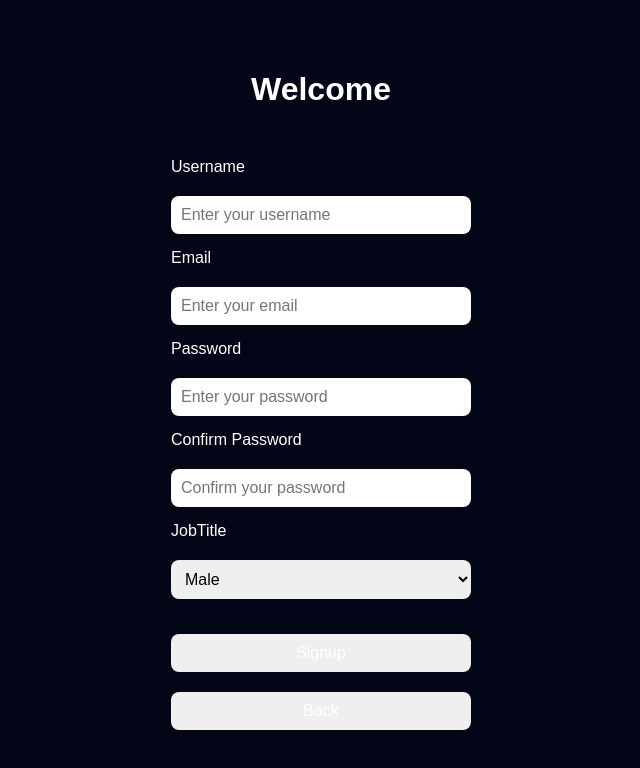
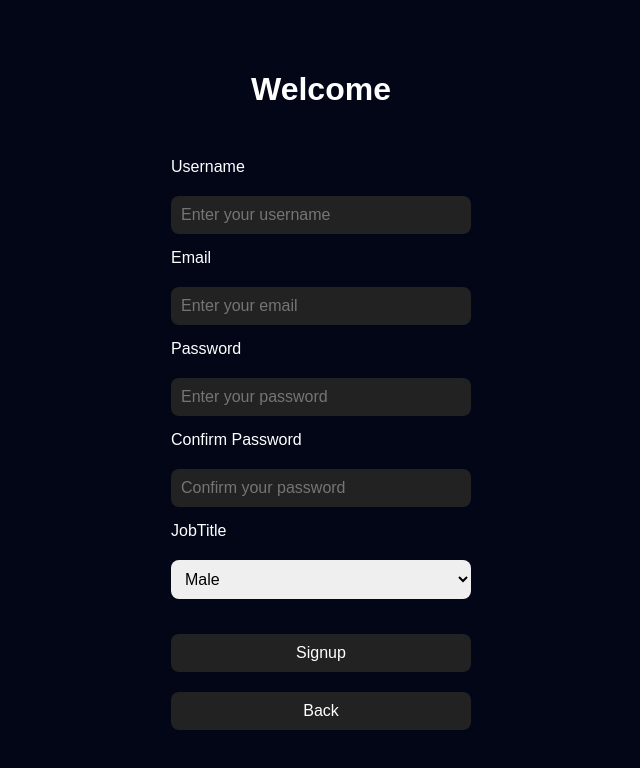
Before and after one commit to Fady751/MergIN, a React (Vite) app in the folder view/: page /signup in a window 1280 px wide. Shown: the top 768 px of the page, without its empty margins (319-959 px from the left). Built offline with nearby package versions, Linux system fonts and the light colour scheme.

Commit message:
bug fixed

```diff
--- a/view/src/Athu/Signin/Form.css
+++ b/view/src/Athu/Signin/Form.css
@@ -36,6 +36,7 @@
         }
 
         input {
+        background-color: #222222;
         padding: 10px;
         border: none;
         border-radius: 8px;
@@ -58,6 +59,7 @@
     }
 
     .btn {
+      background-color: var(--input);
       margin-top: 10px;
       padding: 9px;
       width: 40%;
@@ -83,7 +85,7 @@
   border-radius: 8px;
   font-size: 16px;
   cursor: pointer;
-
+  background-color: var(--input);
 
   svg{
     width: 20px;
@@ -96,6 +98,7 @@
   color: black;
 }
 .signup{
+  background-color: var(--input);
   margin-top: 20px;
   padding: 10px;
   width: 300px;
--- a/view/src/Athu/Signup/Form.css
+++ b/view/src/Athu/Signup/Form.css
@@ -13,10 +13,10 @@
     border-radius: 8px;
     font-size: 16px;
     cursor: pointer;
+    background-color: var(--input);
   }
 
   .back:hover{
-
     background-color : rgb(194, 186, 186);
     color: black;
   }
--- /dev/null
+++ b/view/src/Post/card.tsx
@@ -0,0 +1,6 @@
+// import { useState } from "react";
+// import { useNavigate } from "react-router-dom";
+// import "./Card.css";
+
+
+// const
--- a/view/src/global.css
+++ b/view/src/global.css
@@ -6,6 +6,7 @@
   --gray : #1e293b ;
   --confirm : #105c39;
   --error :#db2777;
+  --input : #222222;
 }
 
 body {
```
Also changed, not shown: view/src/Post/card.css (added).
